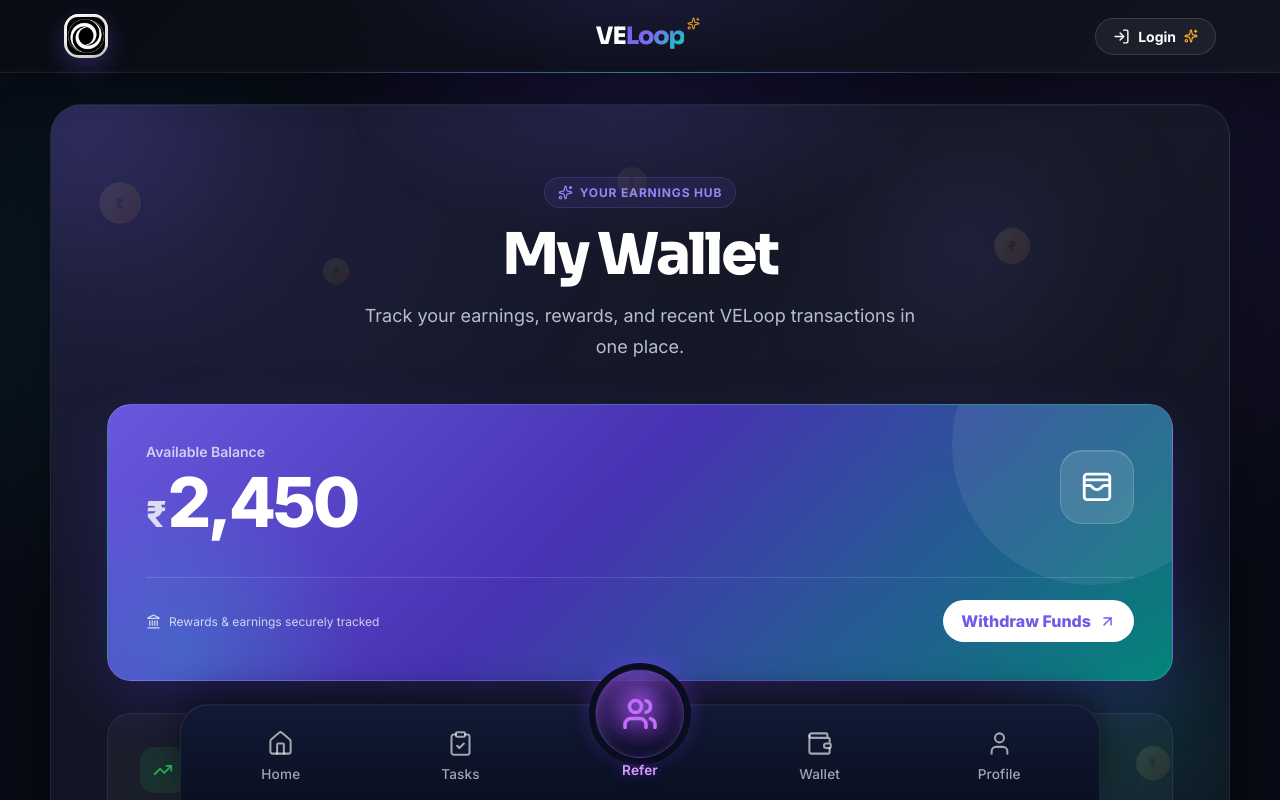
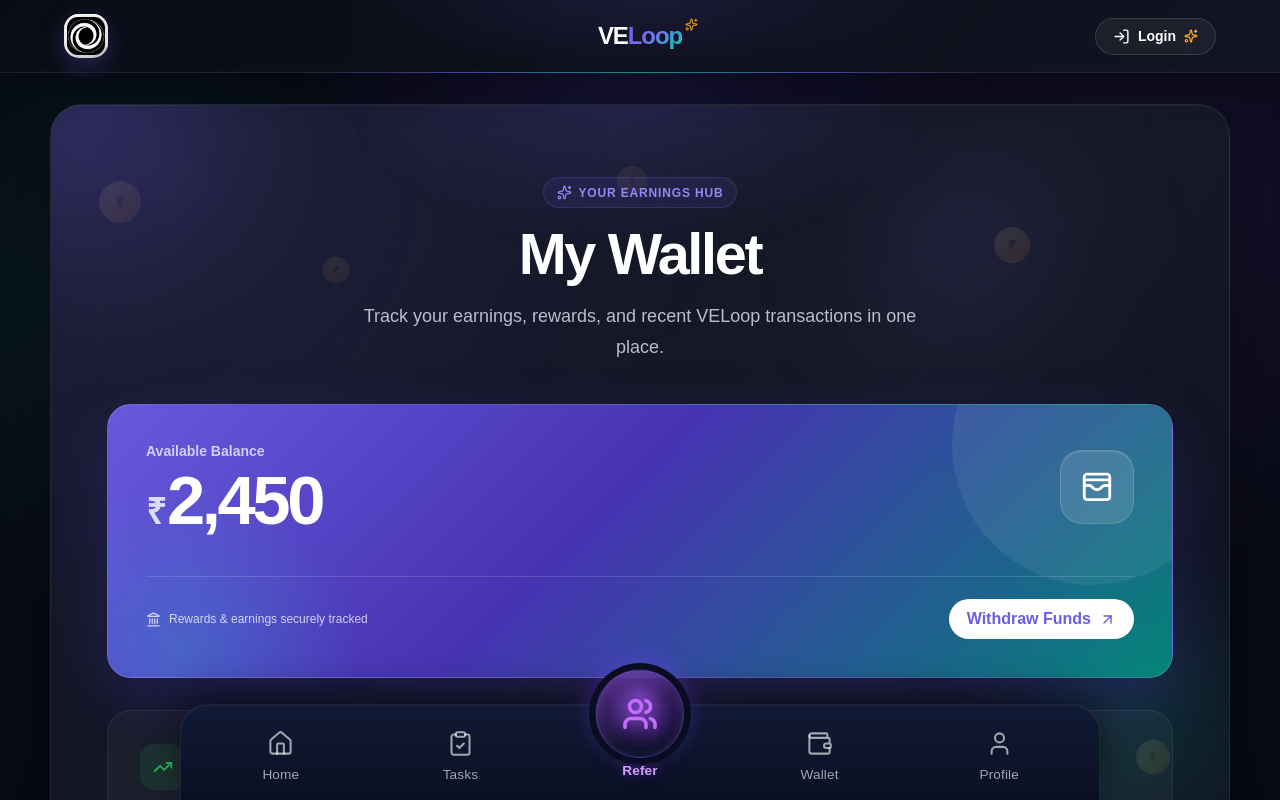
Before and after one commit to divya-code112/veloop-referral-platform, a React (Vite) app in the folder frontend/: page /wallet in a window 1280 px wide. Shown: the top 800 px of the page. Built offline with nearby package versions, Linux system fonts and the light colour scheme; no server answers.

Commit message:
Update variables.css

```diff
--- a/frontend/src/styles/variables.css
+++ b/frontend/src/styles/variables.css
@@ -236,11 +236,12 @@
 
 
   /* ============================================
-     TYPOGRAPHY
-     ============================================ */
+   TYPOGRAPHY
+   ============================================ */
 
-  --font-heading: 'Sora', sans-serif;
-  --font-body: 'Inter', sans-serif;
+--font-heading: 'Sora Variable', sans-serif;
+
+--font-body: 'Inter Variable', sans-serif;
 
   --fs-display:
     clamp(2.6rem, 6vw, 4.5rem);
```
